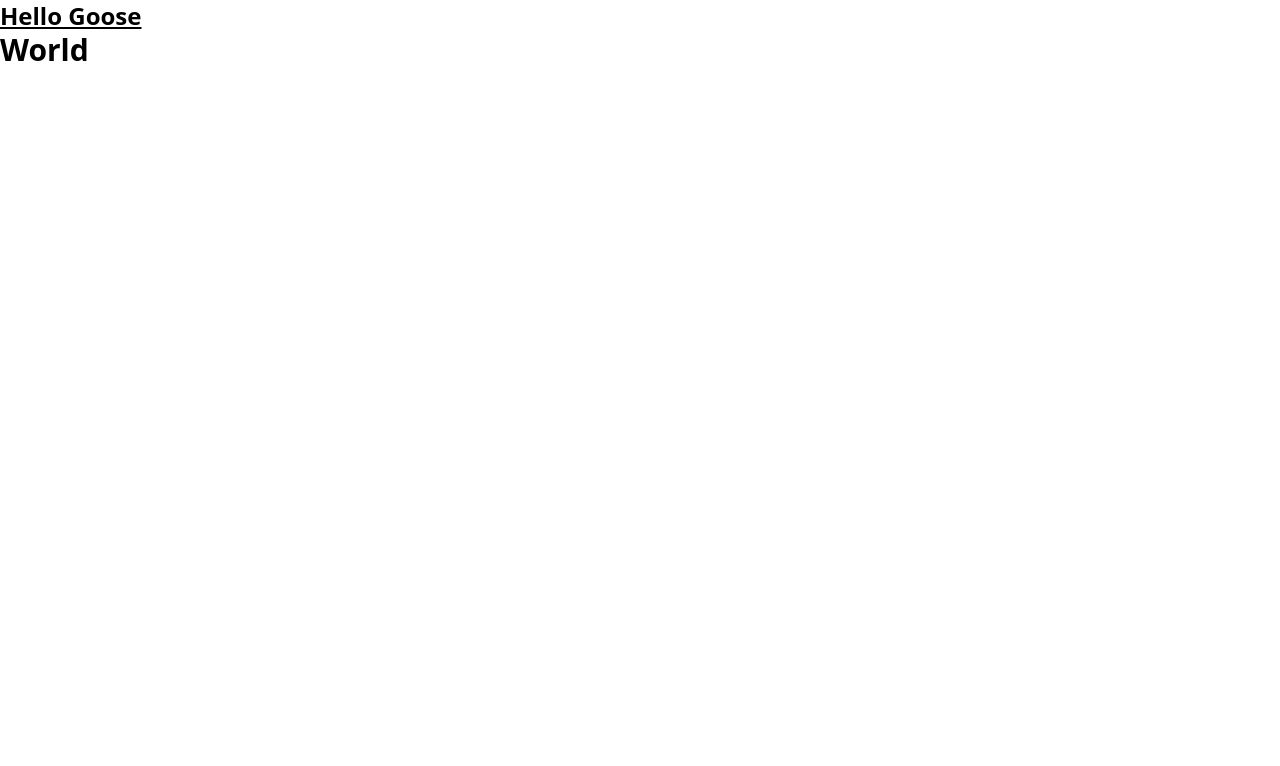
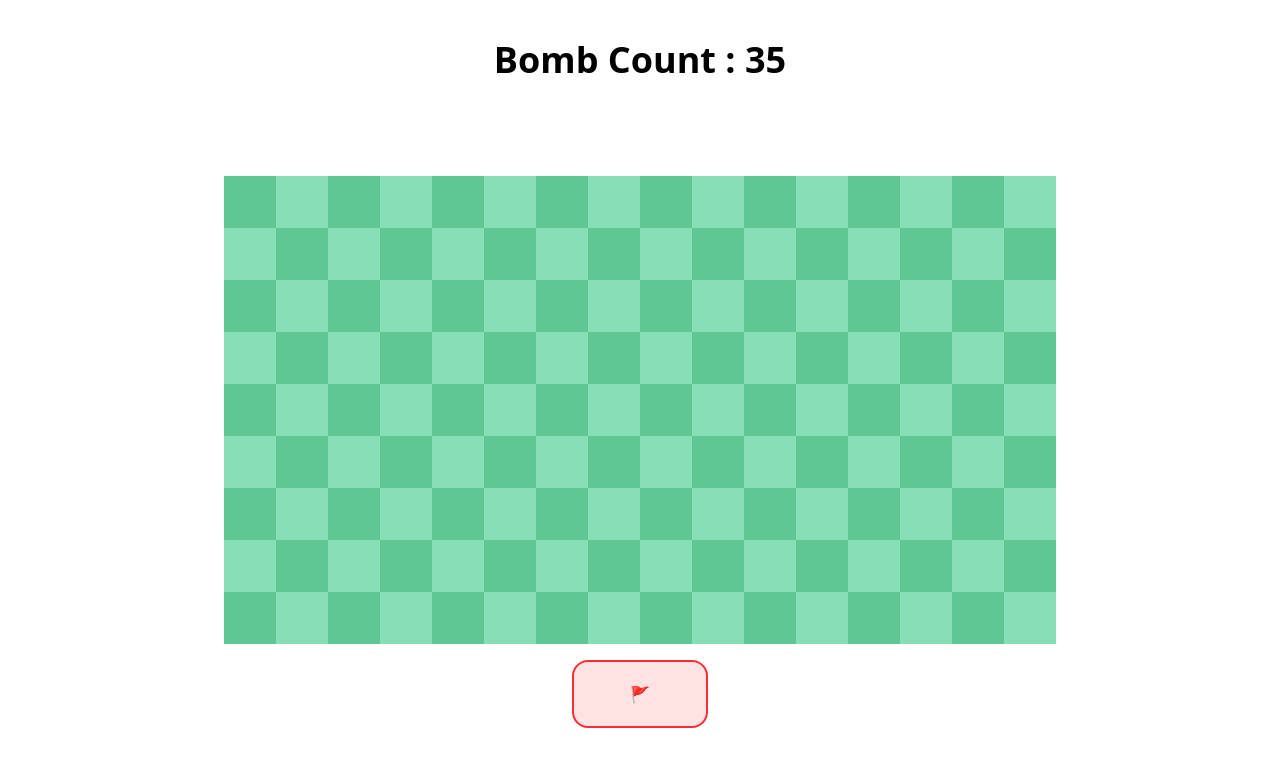
Before and after one commit to TaninGit/PROJECT-GooseBomb, a Vue app: page / in a window 1280 px wide. Shown: the top 766 px of the page. Built offline with nearby package versions, Linux system fonts and the light colour scheme.

Commit message:
[Add] checkWin function

```diff
--- a/src/App.vue
+++ b/src/App.vue
@@ -1,12 +1,192 @@
 <script setup>
+import { ref, watchEffect } from "vue";
 
+const cellLocation = ref([]);
+const board = ref([]);
+const bombLocation = ref([]);
+const revealedCells = ref([]);
+const flaggedCells = ref([]);
+const cellNumbers = ref([]);
+
+const column = 16;
+const row = 9;
+
+let bombCount = 35;
+let flagEnabled = false;
+let gameOver = ref(false);
+
+const bgFlagBtn = ref("bg-red-100");
+
+
+function setBombs() {
+
+  let bombleft = bombCount;
+  while (bombleft > 0) {
+    let r = Math.floor(Math.random() * row) + 1;
+    let c = Math.floor(Math.random() * column) + 1;
+    let location = `${r}-${c}`;
+
+    if (!bombLocation.value.includes(location)) {
+      bombLocation.value.push(location);
+      bombleft -= 1;
+    }
+  }
+}
+
+function startGame() {
+  setBombs();
+  let newBoard = [];
+  let newCells = [];
+
+  for (let r = 1; r <= row; r++) {
+    let rowArr = [];
+    for (let c = 1; c <= column; c++) {
+      let tile = `${r}-${c}`;
+      rowArr.push(tile);
+      newCells.push(tile);
+    }
+    newBoard.push(rowArr);
+  }
+
+  board.value = newBoard;
+  cellLocation.value = newCells;
+}
+
+watchEffect(() => {
+  if (cellLocation.value.length === 0) {
+    startGame();
+  }
+});
+
+function clickTile(event) {
+  if (gameOver.value) return;
+
+  const cell = event.target.id;
+
+  if (flagEnabled) {
+    const index = flaggedCells.value.indexOf(cell);
+    if (index !== -1) {
+      flaggedCells.value.splice(index, 1);
+    } else {
+      flaggedCells.value.push(cell);
+    }
+    return;
+  }
+
+  if (bombLocation.value.includes(cell)) {
+    gameOver.value = true;
+    return;
+  }
+
+  checkTile(cell);
+}
+
+function checkTile(cell) {
+  if (revealedCells.value.includes(cell)) return;
+  revealedCells.value.push(cell);
+
+  const [r, c] = cell.split("-").map(Number);
+  let bombAround = 0;
+  let neighbors = [];
+
+  for (let dr = -1; dr <= 1; dr++) {
+    for (let dc = -1; dc <= 1; dc++) {
+      if (dr === 0 && dc === 0) continue;
+      let nr = r + dr;
+      let nc = c + dc;
+      let neighbor = `${nr}-${nc}`;
+
+      if (nr > 0 && nr <= row && nc > 0 && nc <= column) {
+        neighbors.push(neighbor);
+        if (bombLocation.value.includes(neighbor)) {
+          bombAround++;
+        }
+      }
+    }
+  }
+
+  cellNumbers.value[cellLocation.value.indexOf(cell)] = bombAround;
+
+  if (bombAround === 0) {
+    for (let neighbor of neighbors) {
+      checkTile(neighbor);
+    }
+  }
+  checkWin()
+}
+
+function setFlag() {
+  flagEnabled = !flagEnabled;
+  if (flagEnabled)
+    bgFlagBtn.value = "bg-red-300";
+  else
+    bgFlagBtn.value = "bg-red-100";
+}
+
+function getCellBackground(cell, index) {
+  const isEven = (Math.floor(index / 16) + index % 16) % 2 === 0;
+  if (revealedCells.value.includes(cell))
+    return isEven ? 'bg-[#74b6dc]' : 'bg-[#9cc3da]'
+  else
+    return isEven ? 'bg-[#5fc794]' : 'bg-[#88deb7]'
+}
+
+function getBombBackground(cell) {
+  if (gameOver.value) {
+    if (bombLocation.value.includes(cell) && flaggedCells.value.includes(cell))
+      return ''
+    else if (bombLocation.value.includes(cell))
+      return 'bg-red-600'
+    else if (flaggedCells.value.includes(cell))
+      return 'bg-red-600'
+  }
+}
+
+function checkWin() {
+  if(revealedCells.value.length == cellLocation.value.length-bombLocation.value.length)
+    alert('Congratulations! The well can now be built, free from any mess!')
+
+}
 </script>
 
 <template>
-<div>
-  <h1 class="text-2xl font-bold underline">Hello Goose</h1>
-  <h2 class="text-3xl font-bold">World</h2>
-</div>
+  <div>
+    <div>
+      <h1 class="font-bold text-center text-4xl pt-10">
+        Bomb Count : {{ bombCount }}
+      </h1>
+    </div>
+
+    <!-- grid-rows-9 grid-cols-16" สร้างตาราง 9 แถว 16 คอลั่มน์ -->
+    <div class="w-[52rem] h-[29.25rem] m-auto mt-24 grid grid-rows-9 grid-cols-16">
+      <div
+        v-for="(cell, index) in cellLocation"
+        :key="index"
+        class="w-13 h-13 hover:brightness-90"
+        :class="[
+          'w-13 h-13',
+          getCellBackground(cell, index),
+          getBombBackground(cell)
+          ]"
+        :id="`${cell}`"
+        @click="clickTile">
+        <span v-if="flaggedCells.includes(cell)">🚩</span>
+        <span v-else-if="revealedCells.includes(cell) && !bombLocation.includes(cell)">
+          {{ cellNumbers[cellLocation.indexOf(cell)] || '' }}
+        </span>
+        <span v-else-if="gameOver && bombLocation.includes(cell)">💣</span>
+      </div>
+    </div>
+
+    <div class="flex items-center justify-center pt-4">
+      <button
+        class="border-2 border-red-500 p-5 rounded-2xl px-14 py-5 items-center"
+        v-on:click="setFlag"
+        :class="bgFlagBtn">
+        🚩
+      </button>
+    </div>
+  </div>
 </template>
 
 <style scoped>
```
